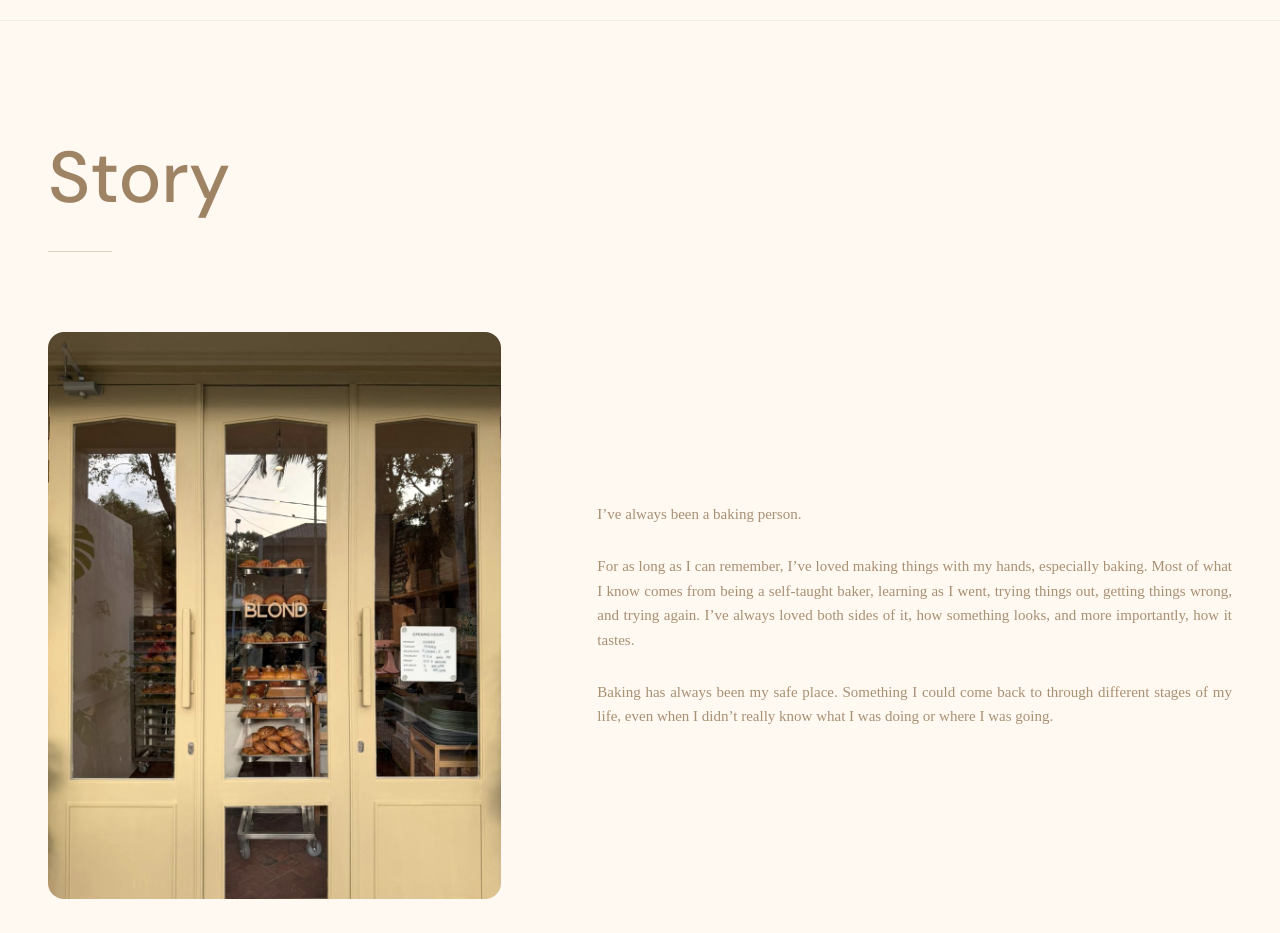
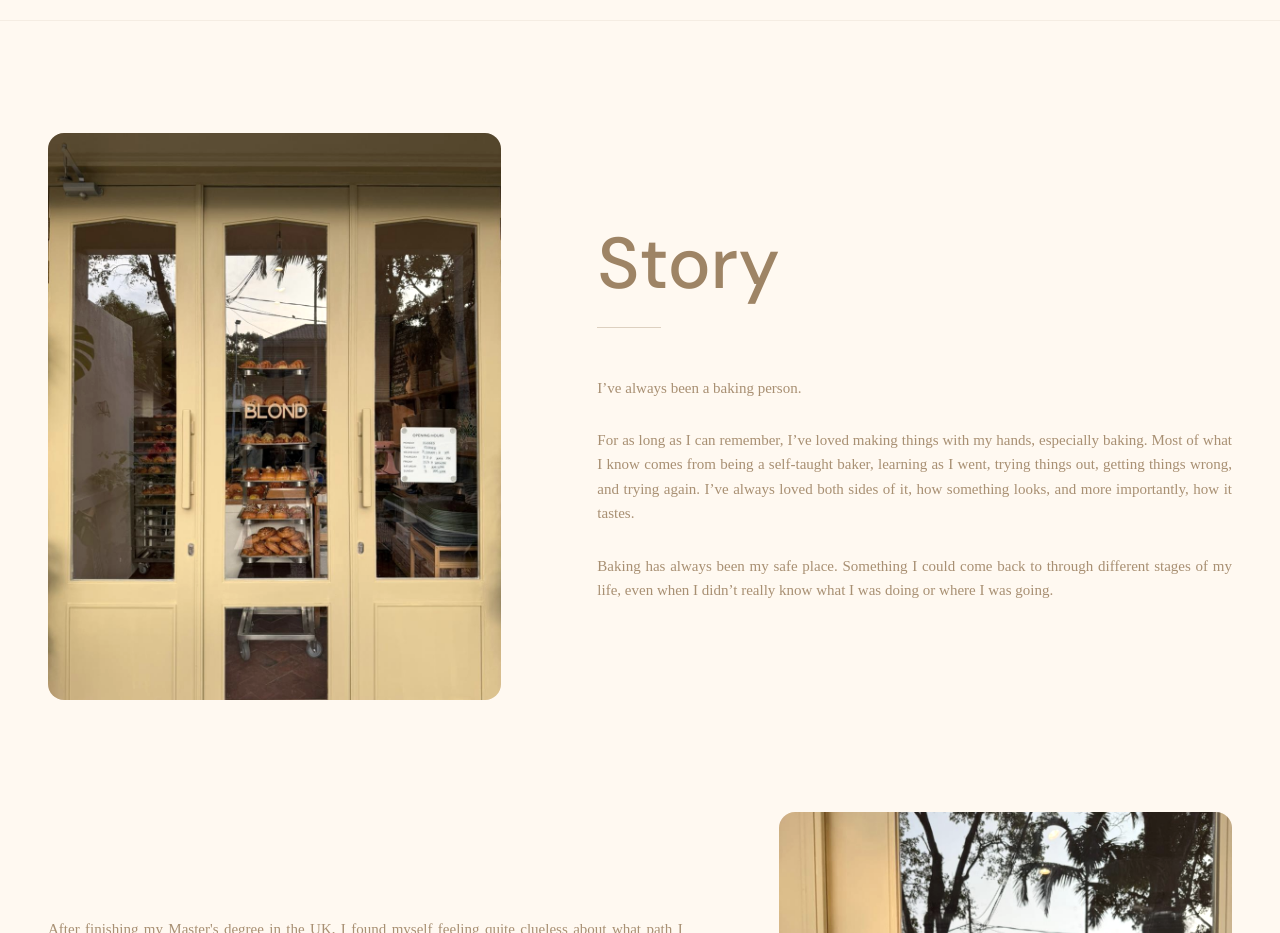
Before and after one commit to BeatrixBlaine/Blond-Website, a React (Vite) app: page / in a window 1280 px wide. Shown: the part 780-1713 px from the top of the page. Built offline with nearby package versions, Linux system fonts and the light colour scheme; a web font is replaced by a local one.

Commit message:
story heading in PC

```diff
--- a/src/pages/Home.tsx
+++ b/src/pages/Home.tsx
@@ -622,8 +622,9 @@ export default function Home({ cartItems }: HomeProps) {
           borderTop: `1px solid ${r(0.1)}`,
         }}
       >
-        <div className="max-w-7xl mx-auto px-6 lg:px-12">
-          <div className="mb-10 md:mb-12 lg:mb-20">
+        {/* Phone and tablet: heading on top (PC has it in the text column) */}
+        <div className="lg:hidden max-w-7xl mx-auto px-6">
+          <div className="mb-10 md:mb-12">
             <h2
               className="font-display text-6xl md:text-7xl leading-tight"
               style={{ color: BRAND }}
@@ -681,6 +682,19 @@ export default function Home({ cartItems }: HomeProps) {
 
                 {/* Text */}
                 <div className={photoRight ? "lg:order-1" : ""}>
+                  {/* PC: heading above the first part of the story */}
+                  {i === 0 && (
+                    <div className="hidden lg:block mb-12">
+                      <h2
+                        className="font-display text-7xl leading-[0.95]"
+                        style={{ color: BRAND }}
+                      >
+                        Story
+                      </h2>
+                      <div className="mt-7 w-16 h-px" style={{ backgroundColor: r(0.35) }} />
+                    </div>
+                  )}
+
                   <div
                     className="space-y-6 md:space-y-7 leading-relaxed font-sans font-light text-sm md:text-[15px] text-justify"
                     style={{ color: r(0.9) }}
```
